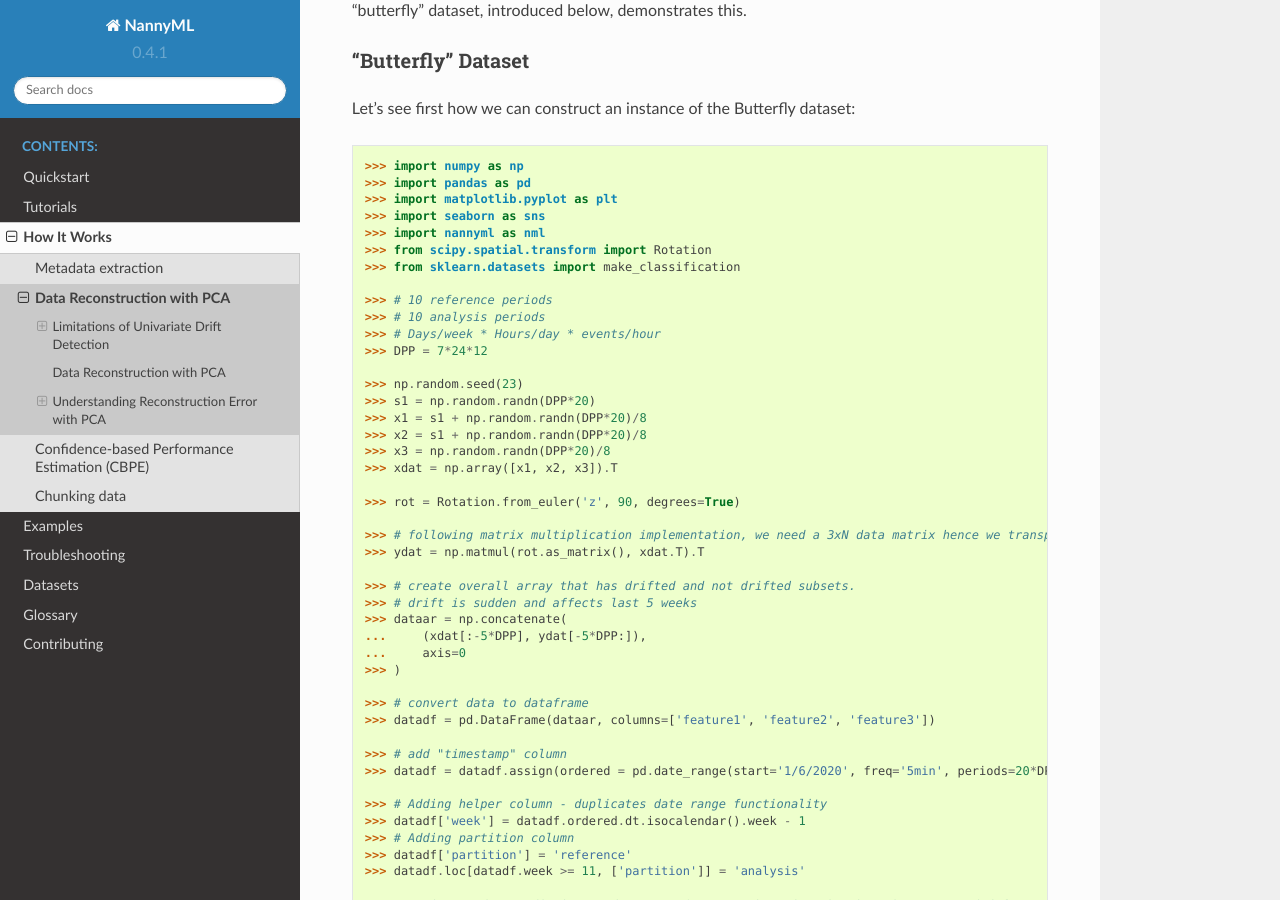
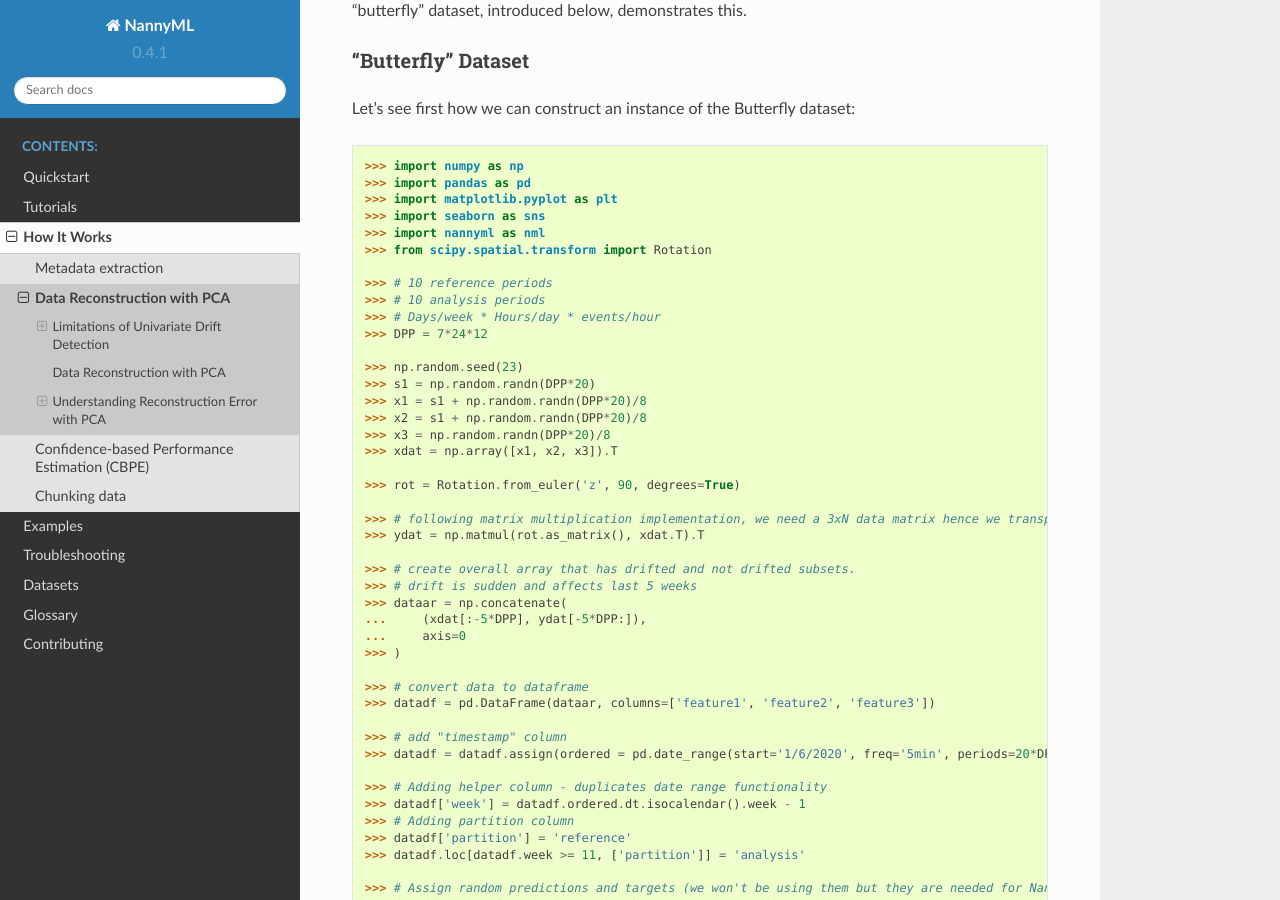
Before and after one commit to NannyML/nannyml, a Sphinx documentation site: the page built from docs/how_it_works/data_reconstruction.rst, in a window 1280 px wide and 900 px high, scrolled down 481 px. Built offline with Sphinx 7.4.7 and the Read the Docs theme 2.0.0, drawn with Linux system fonts in a browser that asks for light colours; pages that are not in the unit, such as notebooks, are missing from menus; the version number is read from the project's files by our own code.

Commit message:
remove unneeded import

```diff
--- a/docs/how_it_works/data_reconstruction.rst
+++ b/docs/how_it_works/data_reconstruction.rst
@@ -34,7 +34,6 @@ Let's see first how we can construct an instance of the Butterfly dataset:
     >>> import seaborn as sns
     >>> import nannyml as nml
     >>> from scipy.spatial.transform import Rotation
-    >>> from sklearn.datasets import make_classification
 
     >>> # 10 reference periods
     >>> # 10 analysis periods
```
